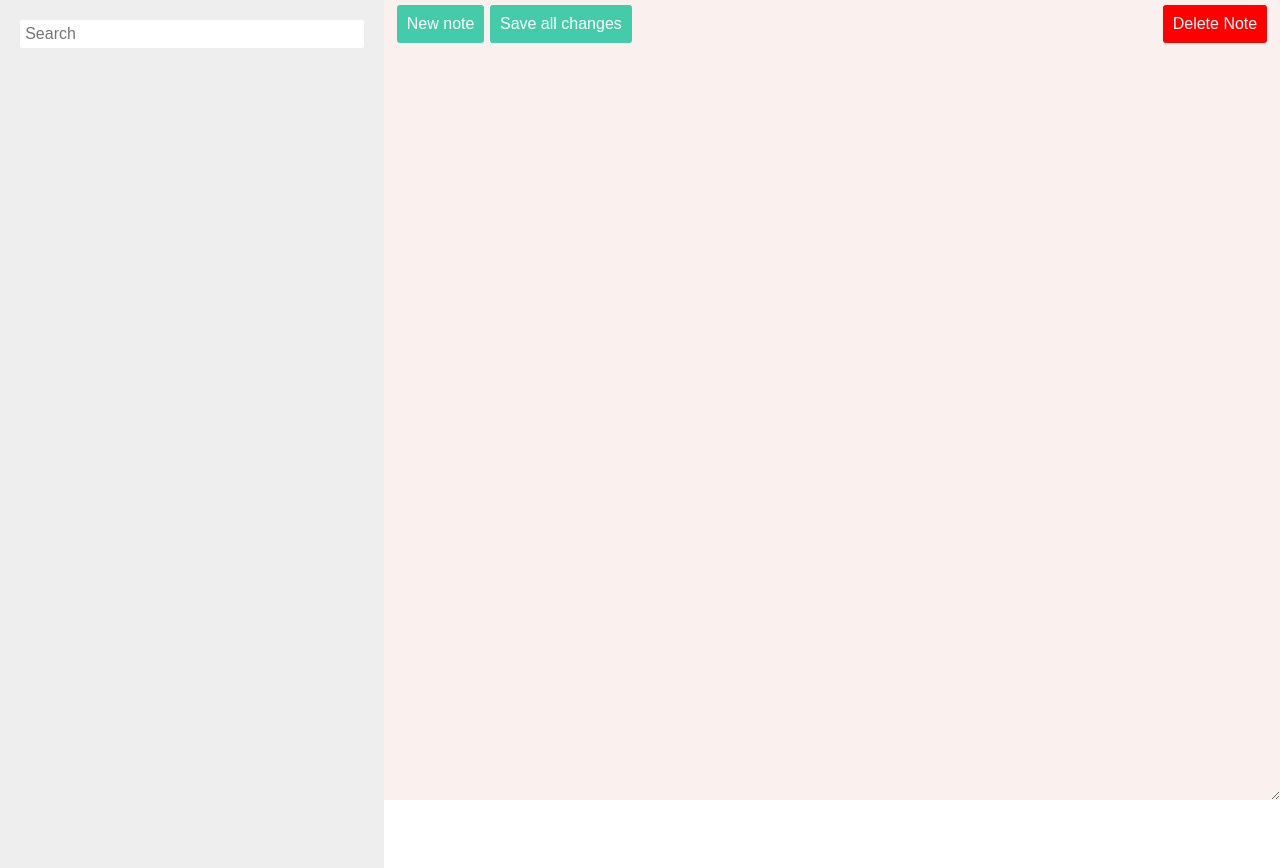
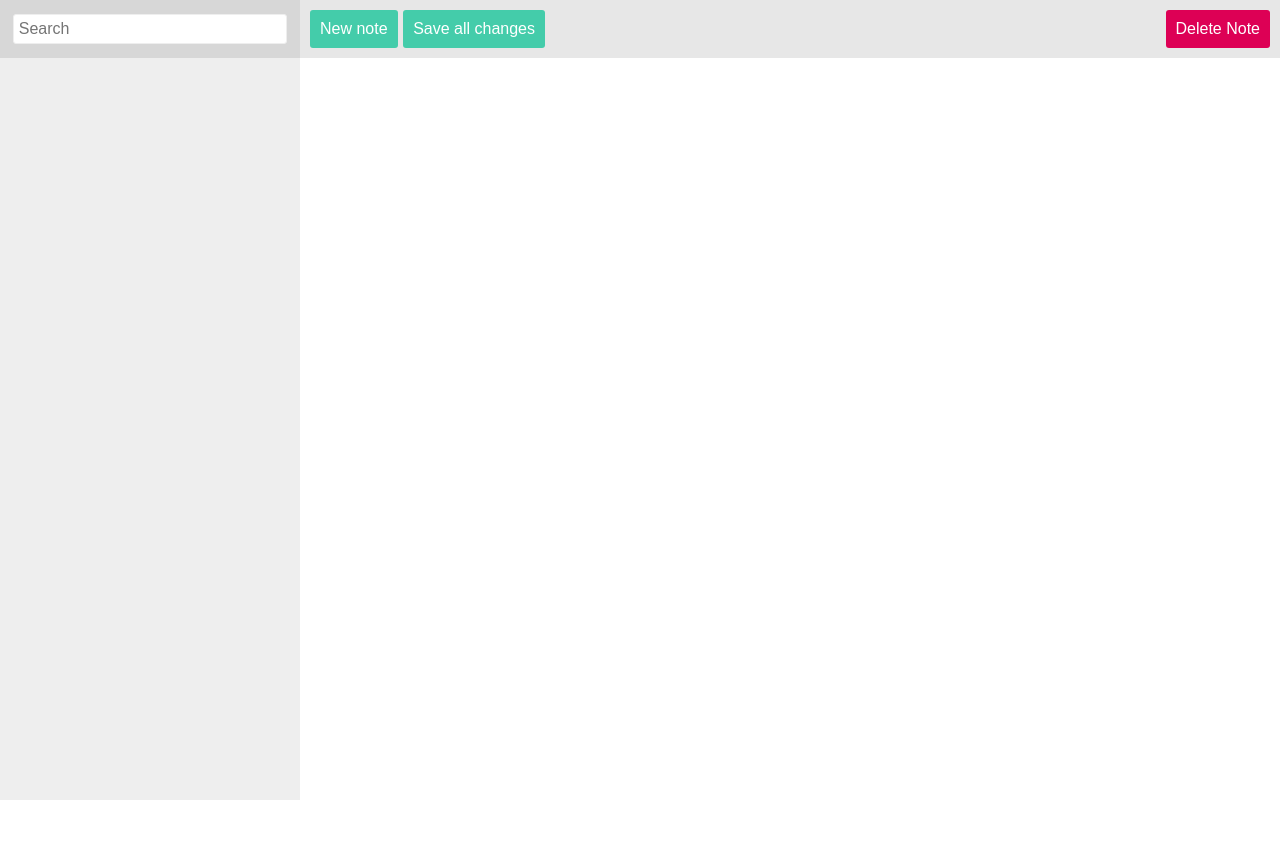
Before and after one commit to yaphi1/guide, a website: page index.html in a window 1280 px wide. After the commit the page ends 800 px from the top, so only its background shows below. Drawn offline with nearby package versions, Linux system fonts and the light colour scheme; no server answers.

Commit message:
fixed title function and updated design

```diff
--- a/index.html
+++ b/index.html
@@ -15,13 +15,10 @@ body{
 	font-family:sans-serif;
 	color:#333;
 	overflow: hidden;
-
-	/*padding-left: 20px;
-	padding-bottom: 40px;*/
 }
 
 input, textarea{
-	font-size: 30px;
+	font-size: 20px;
 	width: 50%;
 	padding: 15px;
 	border: 1px solid #ddd;
@@ -38,7 +35,7 @@ button{
 }
 
 button.redbg{
-	background: red;
+	background: #d05;
 }
 
 form{
@@ -61,6 +58,7 @@ form{
 	padding: 0px;
 	box-sizing:border-box;
 	margin: 0px;
+	padding-top: 70px;
 }
 
 #note_titles li{
@@ -81,7 +79,7 @@ form{
 }
 
 .selected_note{
-	background: gold;
+	background: #fff;
 }
 
 #note_contents{
@@ -89,18 +87,17 @@ form{
 	width: 70%;
 	box-sizing:border-box;
 	display: inline-block;
-	background: #faf0ee;
-	padding: 20px;
-	padding-top: 70px;
 	height: 500px;
 	font-family: sans-serif;
 	border: 0px;
 	overflow: scroll;
+	resize: none;
+	padding: 20px;
+	padding-top: 80px;
+
+	background: #fff;
+	color: #555;
 }
-
-/*#note_contents,#note_titles{
-	padding-top: 70px;
-}*/
 
 
 #delete_overlay{
@@ -132,11 +129,14 @@ form{
 	padding-bottom: 40px;
 }
 
+#buttondiv, #note_contents{
+	width: calc(100% - 300px);
+	display: inline-block;
+}
+
 #buttondiv{
-	position: absolute;
-	left:31%;
-	top: 5px;
-	width: 68%;
+	box-sizing: border-box;
+	padding: 10px;
 }
 
 #buttondiv button{
@@ -149,12 +149,27 @@ form{
 	padding: 5px;
 	border-radius: 3px;
 	font-size: 16px;
-	width: 90%;
-	margin: 5%;
+	width: 98%;
 	box-sizing:border-box;
-	/*position: absolute;*/
-	/*left: 0px;*/
+}
 
+#searchbar_container{
+	padding: 10px;
+	box-sizing:border-box;
+	text-align: center;
+}
+
+#searchbar_container, #note_titles_container{
+	width: 300px;
+	display: inline-block;
+}
+
+#topbar{
+	position: fixed;
+	background: rgba(22,22,22,0.1);
+	left: 0px;
+	top: 0px;
+	width: 100%;
 }
 
 </style>
@@ -165,16 +180,23 @@ form{
 <!-- <div style="display:none;"> -->
 <!-- <h1>Guide</h1> -->
 
-<div id="buttondiv">
-	<button id="create_new">New note</button>
-	<button id="save" style="">Save all changes</button>
-	<button id="get_delete_dialog" style="float:right;" class="redbg">Delete Note</button>
+<div id="topbar">
+	<div id="searchbar_container">
+		<input placeholder="Search" id="searchbar" autocomplete="off">
+	</div><!--
+	--><div id="buttondiv">
+		<button id="create_new">New note</button>
+		<button id="save" style="">Save all changes</button>
+		<button id="get_delete_dialog" style="float:right;" class="redbg">Delete Note</button>
+	</div>
 </div>
 <!-- <br> -->
 <!-- </div> -->
 
+
+
+
 <div id="note_titles_container">
-	<input placeholder="Search" id="searchbar" autocomplete="off">
 	<ul id="note_titles"></ul>
 </div><!--
 --><textarea id="note_contents">
@@ -206,11 +228,12 @@ GENERATE NOTE TITLES BASED ON FIRST LINE OF CONTENT (and constrain length)
 ************************************************************************/
 function generateTitle(full_text){
 	var title_length = 20;
+	var trimmed_text = full_text.trim();
 	var first_line = 'untitled'; // default title if there's no content
 
 	// if content is found, generate a title
-	if(full_text.match(/[^\s][^\n]+/i)){
-		first_line = full_text.match(/[^\s][^\n]+/i)[0];
+	if(trimmed_text.match(/[^\s]*[^\n]+/i)){
+		first_line = trimmed_text.match(/[^\s]*[^\n]+/i)[0];
 	}
 
 	// return the title and constrain the length if necessary
```
